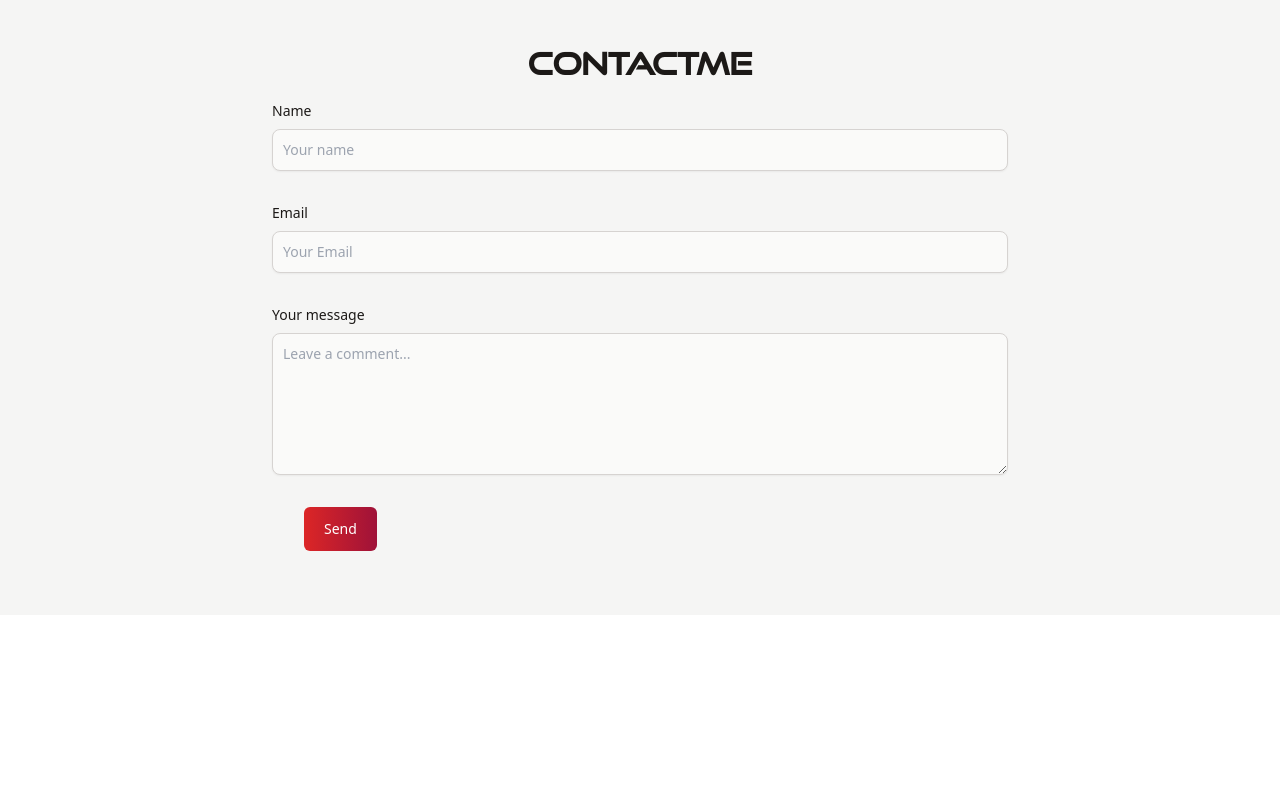
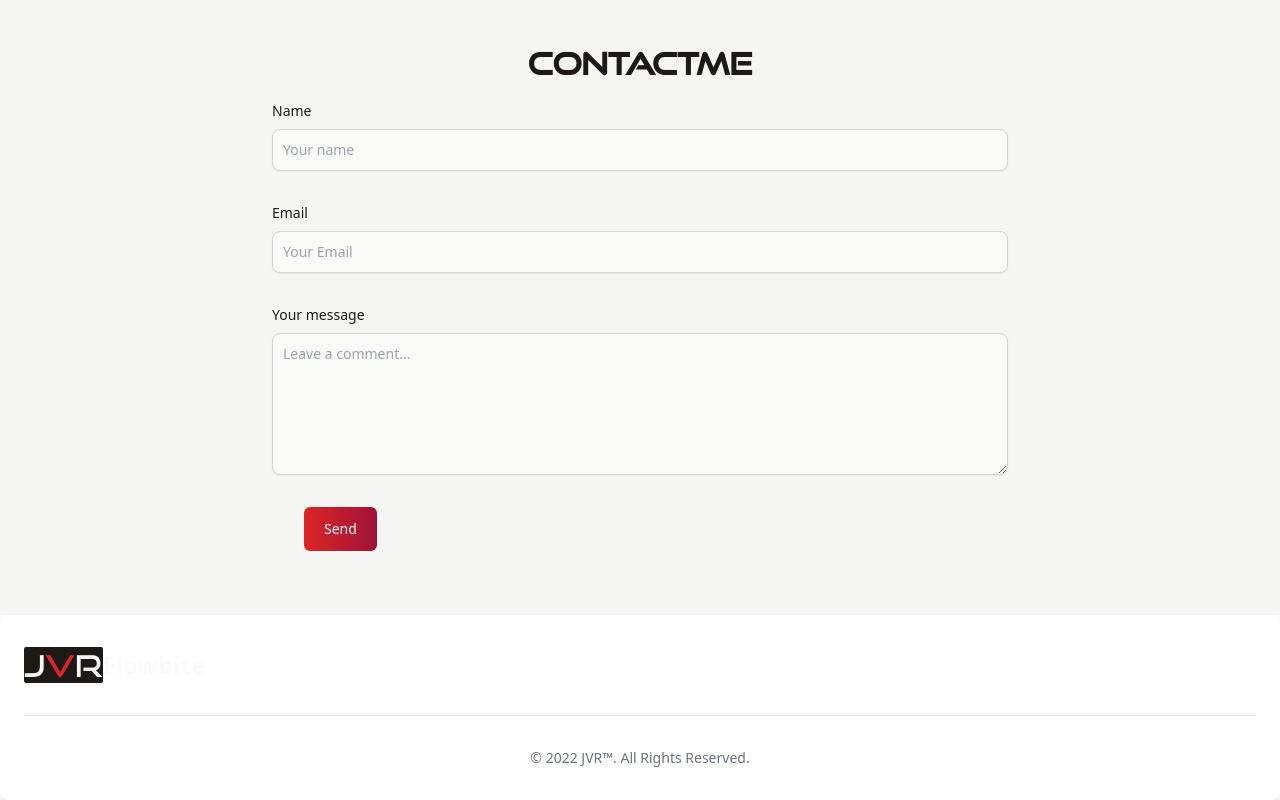
Before and after one commit to JavierCerveraL/Portfolio, a Next.js app: page / in a window 1280 px wide. Shown: the part 3935-4735 px from the top of the page. Before the commit the page ends 4550 px from the top, so only its background shows below. Built offline with nearby package versions, Linux system fonts and the light colour scheme.

Commit message:
form names

```diff
--- a/pages/index.js
+++ b/pages/index.js
@@ -398,7 +398,31 @@ export default function Home() {
             </form>
           </div>
         </section>
+        <section></section>
       </main>
+
+      <footer class="p-4 bg-white rounded-lg shadow md:px-6 md:py-8 dark:bg-gray-900">
+        <div class="sm:flex sm:items-center sm:justify-between">
+          <a href="/" class="flex items-center mb-4 sm:mb-0">
+            <div className="rounded-sm  bg-stone-900">
+              <h1 className="text-3xl text-stone-100 dark:text-stone-100 font-good ">
+                J<span className="text-red-600 hvr-grow">V</span>R
+              </h1>
+            </div>
+            <span class="self-center text-2xl font-semibold whitespace-nowrap dark:text-white">
+              Flowbite
+            </span>
+          </a>
+        </div>
+        <hr class="my-6 border-gray-200 sm:mx-auto dark:border-gray-700 lg:my-8" />
+        <span class="block text-sm text-gray-500 sm:text-center dark:text-gray-400">
+          © 2022{' '}
+          <a href="/" class="hover:underline">
+            JVR™
+          </a>
+          . All Rights Reserved.
+        </span>
+      </footer>
     </div>
   );
 }
```
